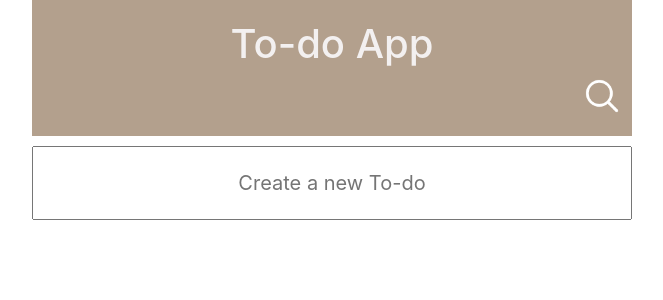
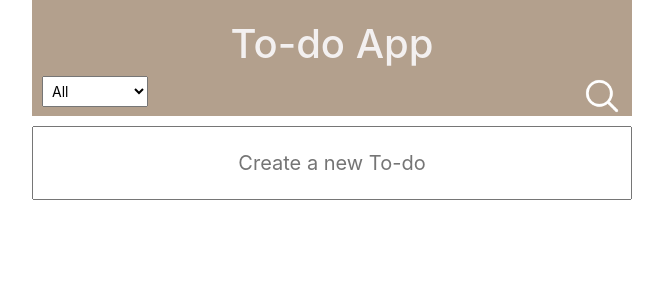
Before and after one commit to jungRoit/React-To-Do, a React (Create React App) app: page / in a window 1280 px wide. Shown: the top 300 px of the page, without its empty margins (308-971 px from the left). Built offline with nearby package versions, Linux system fonts and the light colour scheme.

Commit message:
sort added for completed and incomplete todos

```diff
--- a/src/App.js
+++ b/src/App.js
@@ -10,7 +10,9 @@ class App extends Component {
 		this.state = {
 			todos: JSON.parse(localStorage.getItem('todos')) || [],
 			searchList: [],
-			isSearchEnabled: false
+			sortedList: [],
+			isSearchEnabled: false,
+			isSortEnabled: false
 		}
 	}
 
@@ -40,16 +42,30 @@ class App extends Component {
 
 	deleteTodo = (todo) => {
 		this.state.todos.forEach(item => {
-			if(item.id === todo.id){
+			if (item.id === todo.id) {
 				let index = this.state.todos.indexOf(todo);
-				this.state.todos.splice(index,1);
+				this.state.todos.splice(index, 1);
 			}
 		})
 	}
 
+	// Header Methods for toggle between input bar
 	toggleSearch = () => {
 		if (this.state.isSearchEnabled) this.setState({ isSearchEnabled: false });
 		else this.setState({ isSearchEnabled: true });
+	}
+
+	sortTodos = (value) => {
+		let result = [];
+		if (value === '1') {
+			result = this.state.todos.filter(item => item.isComplete === true);
+			this.setState({ sortedList: result, isSortEnabled:true });
+		}else if(value === '2') {
+			result = this.state.todos.filter(item => item.isComplete === false);
+			this.setState({ sortedList: result, isSortEnabled:true });
+		}else {
+			this.setState({isSortEnabled:false});
+		}
 	}
 
 	toggleTaskCompleted = (todo) => {
@@ -93,6 +109,7 @@ class App extends Component {
 				<Header
 					title="To-do App"
 					toggleSearch={this.toggleSearch}
+					sortTodos={this.sortTodos}
 				/>
 
 				{this.state.isSearchEnabled
@@ -114,7 +131,8 @@ class App extends Component {
 				}
 
 				<Container
-					todos={this.state.isSearchEnabled ? this.state.searchList : this.state.todos}
+					todos={this.state.isSearchEnabled ? this.state.searchList : (this.state.isSortEnabled
+					? this.state.sortedList : this.state.todos)}
 					deleteHandler={this.deleteTodo}
 					toggleTaskCompleted={this.toggleTaskCompleted}
 					toggleIsEditEnabled={this.toggleIsEditEnabled}
--- a/src/components/header/index.css
+++ b/src/components/header/index.css
@@ -1,6 +1,6 @@
 .header {
     background: #B3A08D;
-    padding: 20px 10px 20px 10px;
+    padding: 20px 10px 0px 10px;
     text-align: center;
     margin-bottom: 10px;
 }
@@ -9,8 +9,27 @@
     color: #F3F0F0;
 }
 
+.search-box {
+    float: right;
+    vertical-align: middle;
+}
+
 .search-img {
     width: 40px;
     height: 40px;
-    float: right;
 }
+
+.sort-box {
+    color: #F3F0F0;
+    float: left;
+    vertical-align: middle;
+}
+
+.sort-box label {
+    padding: 5px;
+}
+
+.sort-items  {
+    padding: 5px;
+   font-size: 14px;
+}
--- a/src/components/header/index.js
+++ b/src/components/header/index.js
@@ -8,14 +8,30 @@ const Header = (props) => {
 		props.toggleSearch();
 	}
 
+	let sortList = (event) => {
+		props.sortTodos(event.target.value);
+	}
+
 	return (
 		<div className='header'>
 			<h1>{props.title}</h1>
 			<div className='clearfix'>
+				<div className='sort-box'>
+					<select
+					className='sort-items'
+					onChange = {(e) => sortList(e)}
+					>
+						<option value={0}>All</option>
+						<option value={1}>Completed</option>
+						<option value={2}>incomplete</option>
+					</select>
+				</div>
+				<div className='search-box'>
 					<img
 						onClick={() => toggleSearch()}
 						className='search-img'
 						src={searchPic} alt='Search' />
+				</div>
 			</div>
 		</div>
 
--- a/src/components/to-do/index.css
+++ b/src/components/to-do/index.css
@@ -44,8 +44,8 @@
 }
 
 .button img {
-    width: 80%;
-    height: 80%;
+    width: 70%;
+    height: 70%;
 }
 
 .checkbox {
```
Lines whose indentation alone changed are shown as unchanged.
